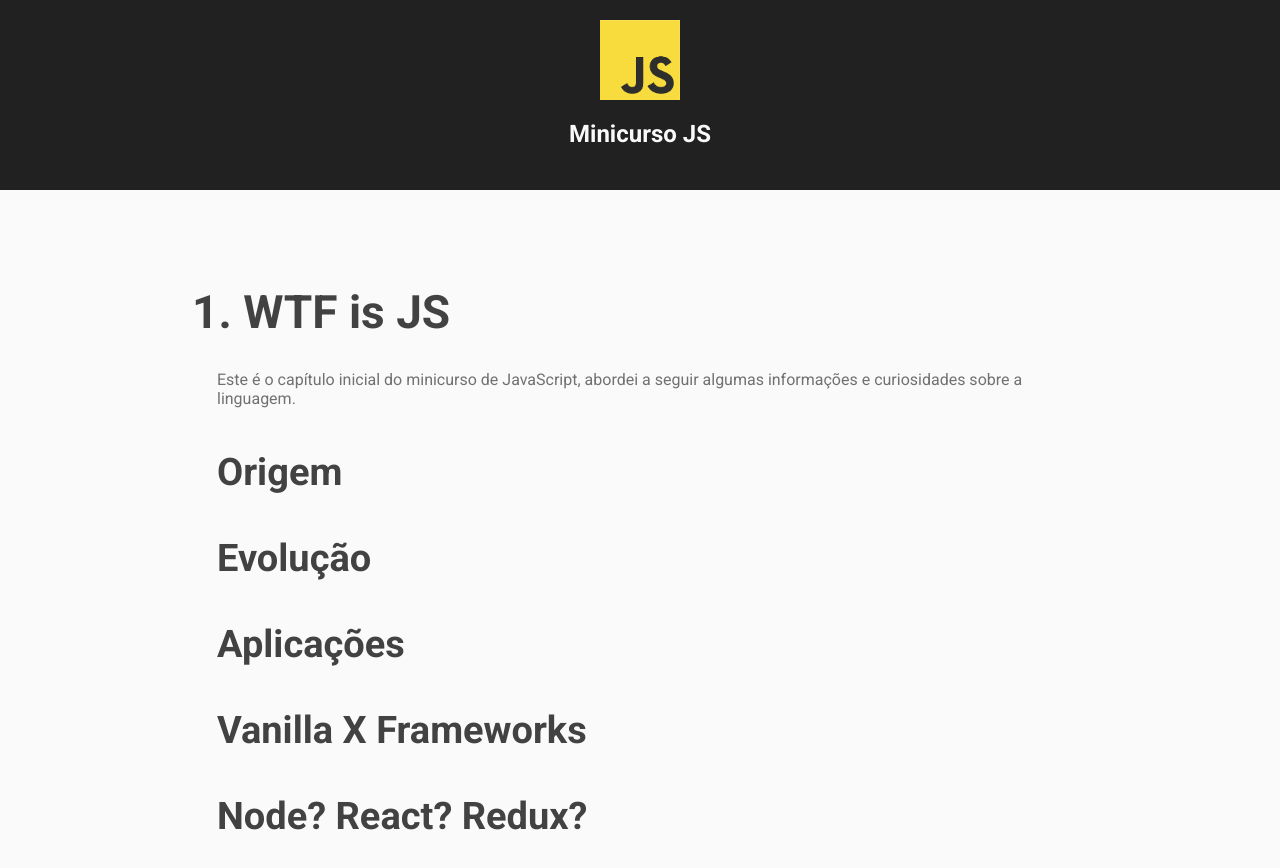
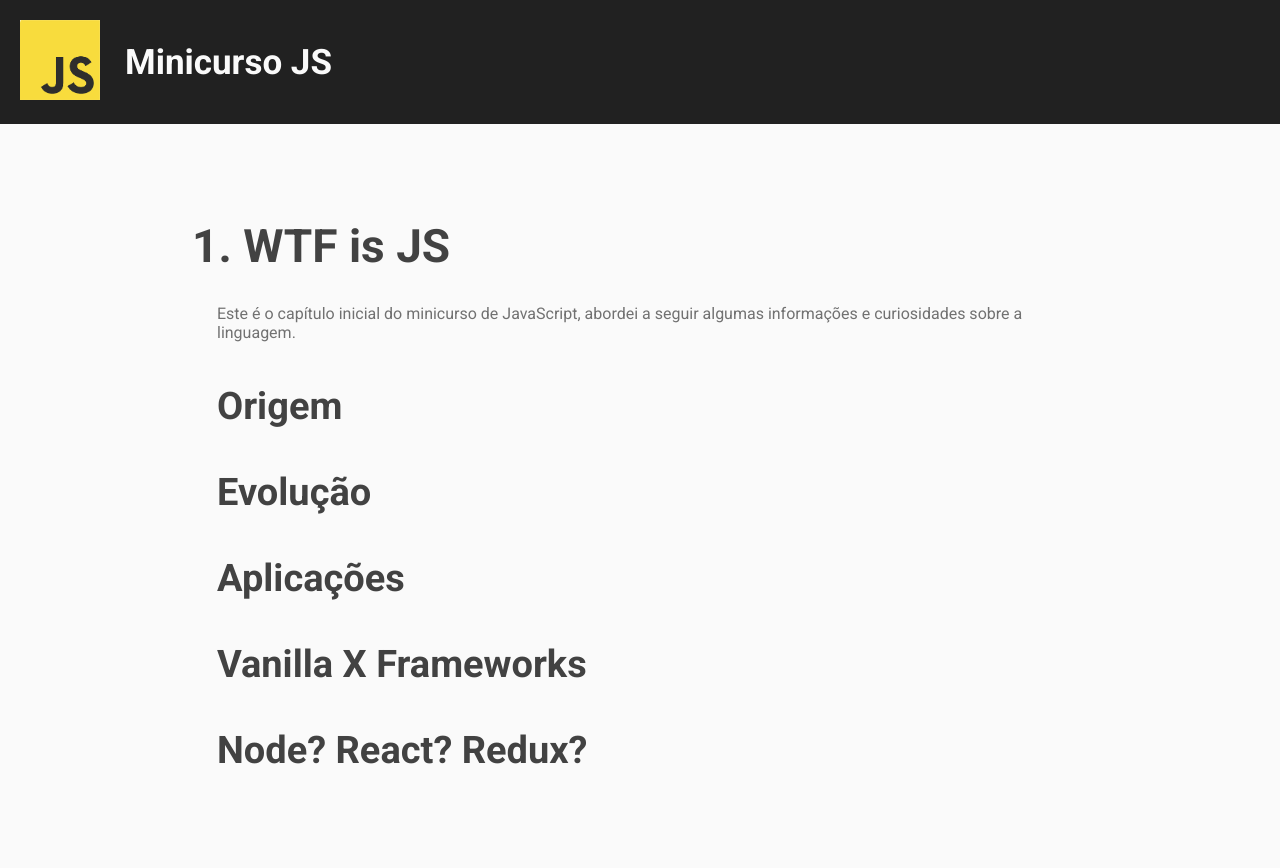
Before and after one commit to santiagogustavo/minicurso-js, a React (Create React App) app: page /1-wtf-is-js in a window 1280 px wide. Shown: the top 868 px of the page. Built offline with nearby package versions, Linux system fonts and the light colour scheme.

Commit message:
:sparkles: (*) Reestiliza Header e adiciona animação no logo

```diff
--- a/src/views/App/App.jsx
+++ b/src/views/App/App.jsx
@@ -8,6 +8,7 @@ import {
   Logo,
   Page,
   LinkLogo,
+  LogoText,
 } from './styles';
 
 import Root from '../Root';
@@ -19,7 +20,7 @@ const App = () => (
       <LinkLogo to="/">
         <Logo src={logo} />
       </LinkLogo>
-      <h1 className="App-title">Minicurso JS</h1>
+      <LogoText>Minicurso JS</LogoText>
     </Header>
     <Page>
       <Switch>
--- a/src/views/App/styles.jsx
+++ b/src/views/App/styles.jsx
@@ -1,9 +1,16 @@
-import styled from 'styled-components';
+import styled, { keyframes } from 'styled-components';
 import { Link } from 'react-router-dom';
 
+export const Shine = keyframes`
+  0% { transform: skewX(-15deg) translateX(0); }
+  100% { transform: skewX(-15deg) translateX(120px); }
+`;
+
 export const Header = styled.header`
+  display: flex;
+  align-items: center;
   background-color: #212121;
-  height: 150px;
+  height: auto;
   padding: 20px;
   color: #fafafa;
   font-family: Roboto, sans-serif;
@@ -13,10 +20,6 @@ export const Header = styled.header`
 export const Logo = styled.img`
   height: 80px;
   width: 80px;
-  transition: transform 0.2s ease;
-  &:hover {
-    transform: translateY(-5px);
-  }
 `;
 
 export const Page = styled.div`
@@ -24,6 +27,35 @@ export const Page = styled.div`
 `;
 
 export const LinkLogo = styled(Link)`
+  position: relative;
+  transition: transform 0.2s ease;
+  overflow: hidden;
+  &:hover {
+    transform: translateY(-5px);
+    &::after {
+      animation: ${Shine} 0.6s ease 1 alternate;
+    }
+  }
+
   &:focus { outline: none; }
   &::-moz-focus-inner { outline: none; }
+
+  &::after {
+    content: '';
+    display: block;
+    position: absolute;
+    top: 0;
+    left: -30px;
+    width: 20px;
+    height: 80px;
+    background: #fafafa;
+    opacity: 1;
+    transform: skewX(-15deg);
+  }
 `;
+
+export const LogoText = styled.div`
+  margin-left: 25px;
+  font-size: 35px;
+  font-weight: 700;
+`;
```
